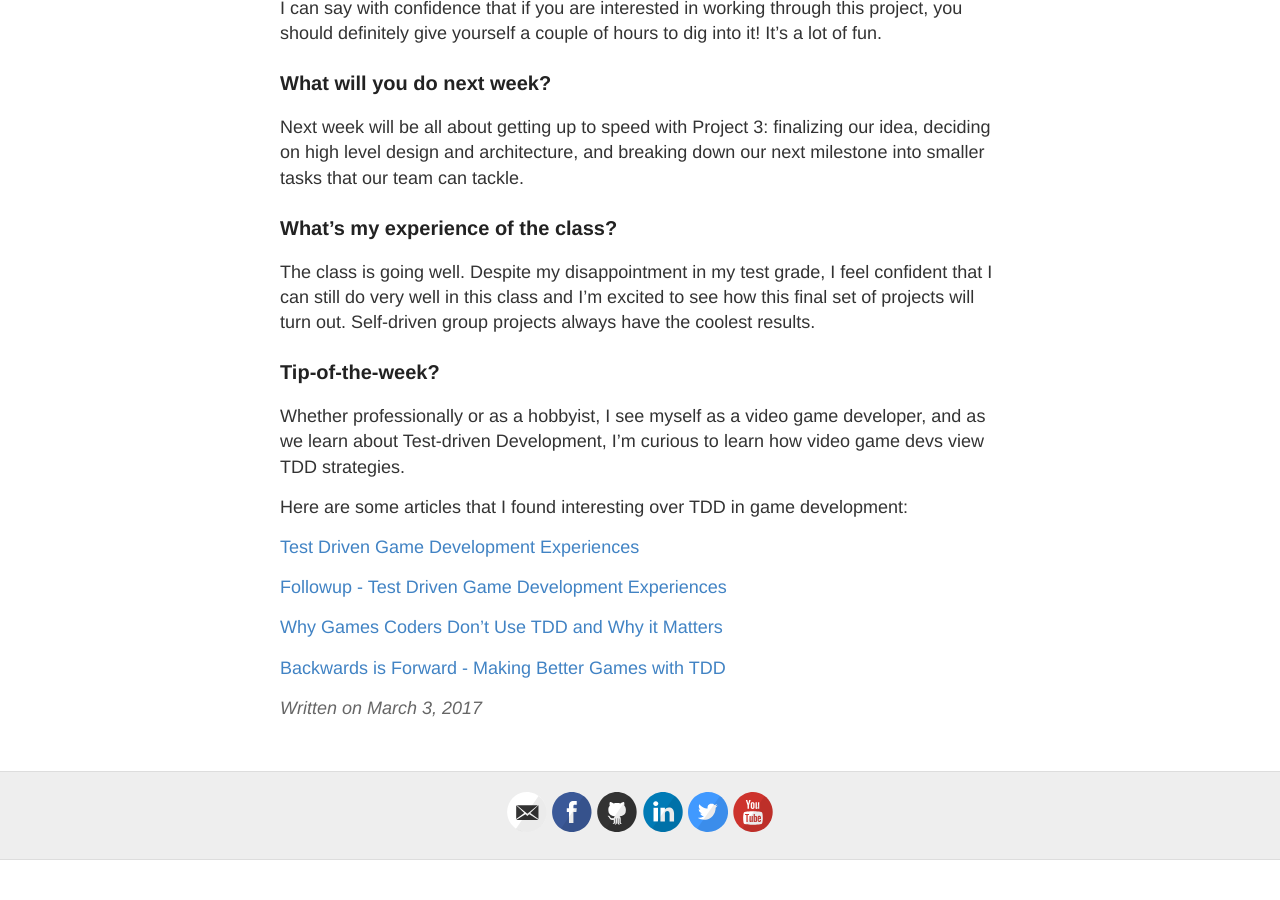
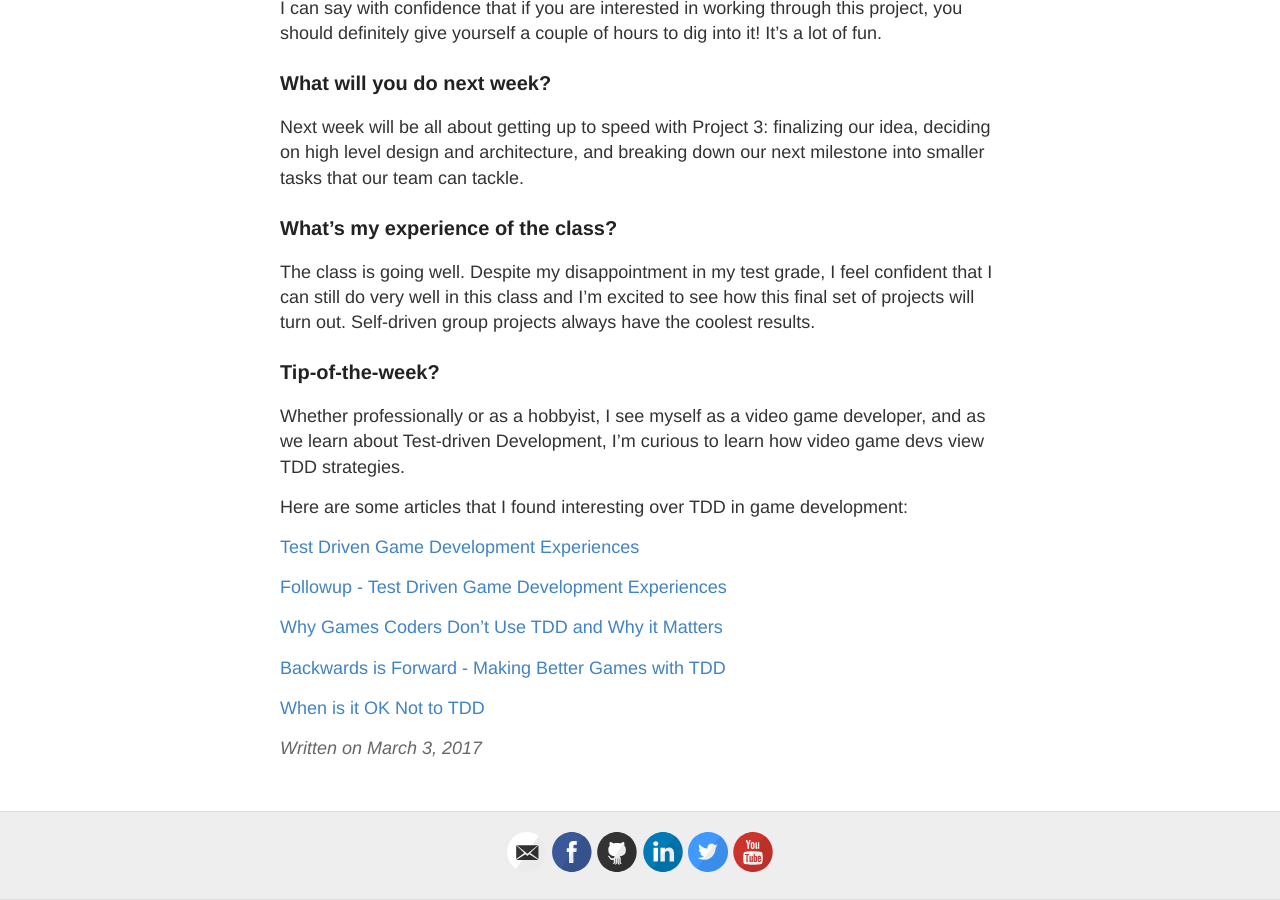
Before and after one commit to scottnm/SWE-Blog, a Jekyll site: the page built from _posts/2017-03-03-Massive-Tests-and-Tiny-Renderers.md, in a window 1280 px wide and 900 px high, scrolled down 2095 px. Built offline with Jekyll 4.4.1, drawn with Linux system fonts in a browser that asks for light colours; before the commit the page ends 2955 px from its top, so only the background shows below that.

Commit message:
adding one more article to the tips section

```diff
--- a/_posts/2017-03-03-Massive-Tests-and-Tiny-Renderers.md
+++ b/_posts/2017-03-03-Massive-Tests-and-Tiny-Renderers.md
@@ -81,3 +81,5 @@ Here are some articles that I found interesting over TDD in game development:
 [Why Games Coders Don't Use TDD and Why it Matters](http://chrismdp.com/2015/03/why-games-coders-dont-use-tdd-and-why-it-matters/)
 
 [Backwards is Forward - Making Better Games with TDD](http://gamesfromwithin.com/backwards-is-forward-making-better-games-with-test-driven-development)
+
+[When is it OK Not to TDD](http://gamesfromwithin.com/when-is-it-ok-not-to-tdd)
```
